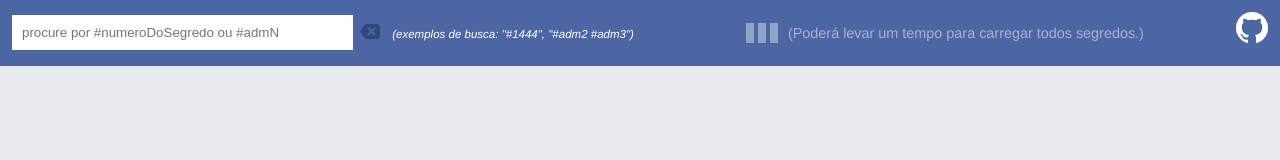
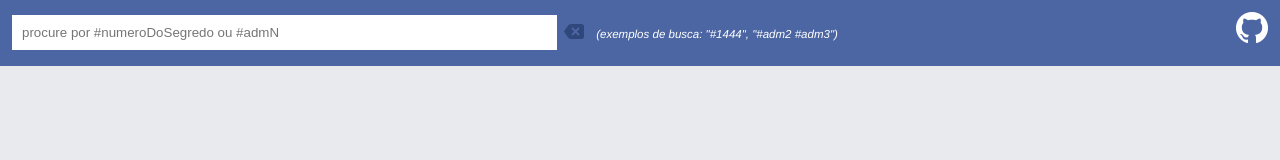
Before and after one commit to lucasPereira/segredosUfscMaisMais, a plain HTML site: page index.html in a window 1280 px wide. Drawn offline with Linux system fonts and the light colour scheme.

Commit message:
Correção do problema de inicialização do Facebook.

```diff
--- a/index.html
+++ b/index.html
@@ -31,7 +31,7 @@
 			<section id="postagens" data-columns></section>
 		</div>
 	</body>
-	<script type="application/javascript" src="js/facebook.js"></script>
 	<script type="application/javascript" src="js/salvattore.js"></script>
 	<script type="application/javascript" src="js/summ.js"></script>
+	<script type="application/javascript" src="js/facebook.js"></script>
 </html>
--- a/js/facebook.js
+++ b/js/facebook.js
@@ -4,6 +4,7 @@ window.fbAsyncInit = function() {
 		xfbml: false,
 		version: 'v2.0'
 	});
+	Summ.inicializar();
 };
 
 (function(d, s, id){
--- a/js/summ.js
+++ b/js/summ.js
@@ -1,4 +1,4 @@
-(function (){
+(function (contexto) {
 
 	"use strict";
 
@@ -285,9 +285,6 @@
 		}
 	};
 
-	window.addEventListener("load", function () {
-		window.Summ = Summ;
-		Summ.inicializar();
-	});
+	contexto.Summ = Summ;
 
-}());
+}(this));
```
